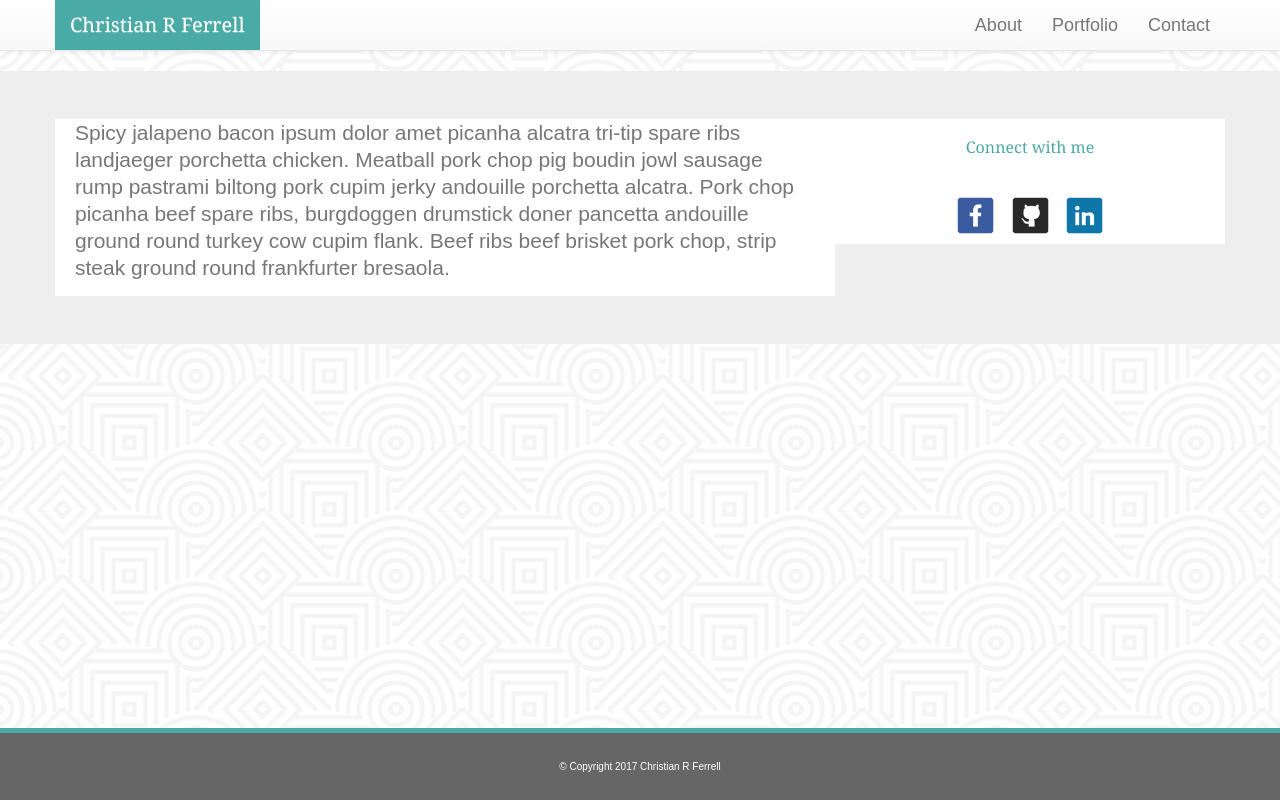
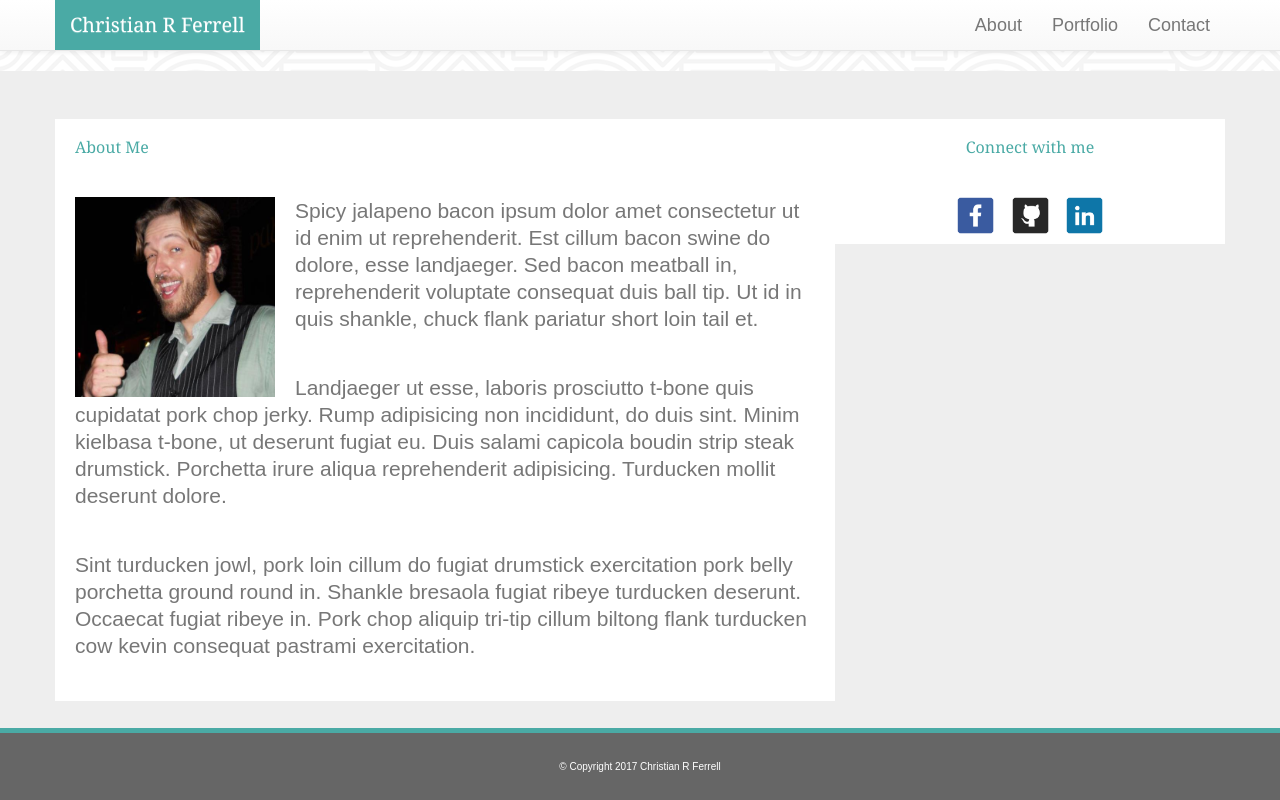
Before and after one commit to CRFerrell77/Bootstrap-Portfolio, a plain HTML site: page index.html in a window 1280 px wide. Drawn offline with nearby package versions, Linux system fonts and the light colour scheme.

Commit message:
upload: main info set now. minor tweeks on email form

```diff
--- a/assets/css/style.css
+++ b/assets/css/style.css
@@ -30,8 +30,8 @@
 #bioImage {
     width: 200px;
     height: 200px;
-    /* margin-right: 20px;
-    float: left; */
+    margin-right: 20px;
+
 }
 
 #linkImage {
@@ -77,6 +77,7 @@ footer {
     border-style: solid;
     border-width: 5px 0px 0px 0px;
     border-color: #4aaaa5;
+    /* sticky footer */
     position: absolute;
     left: 0 ; right: 0; bottom: 0;
     height:[footer-height]
--- a/index.html
+++ b/index.html
@@ -84,9 +84,31 @@
 			<div class="row">
 
 				<div class="firstCol col-md-8"> <!-- Changes by page -->
+
+					<h2>
+						About Me
+					</h2>
+
+					<img class="pull-left" id="bioImage" src="assets\images\pictureBrok.jpg">
+
 					<p>
-						Spicy jalapeno bacon ipsum dolor amet picanha alcatra tri-tip spare ribs landjaeger porchetta chicken. Meatball pork chop pig boudin jowl sausage rump pastrami biltong pork cupim jerky andouille porchetta alcatra. Pork chop picanha beef spare ribs, burgdoggen drumstick doner pancetta andouille ground round turkey cow cupim flank. Beef ribs beef brisket pork chop, strip steak ground round frankfurter bresaola.
+						Spicy jalapeno bacon ipsum dolor amet consectetur ut id enim ut reprehenderit. Est cillum bacon swine do dolore, esse landjaeger. Sed bacon meatball in, reprehenderit voluptate consequat duis ball tip. Ut id in quis shankle, chuck flank pariatur short loin tail et.
 					</p>
+
+					<br>
+
+					<p>
+						Landjaeger ut esse, laboris prosciutto t-bone quis cupidatat pork chop jerky. Rump adipisicing non incididunt, do duis sint. Minim kielbasa t-bone, ut deserunt fugiat eu. Duis salami capicola boudin strip steak drumstick. Porchetta irure aliqua reprehenderit adipisicing. Turducken mollit deserunt dolore.
+					</p>
+
+					<br>
+
+					<p>
+						Sint turducken jowl, pork loin cillum do fugiat drumstick exercitation pork belly porchetta ground round in. Shankle bresaola fugiat ribeye turducken deserunt. Occaecat fugiat ribeye in. Pork chop aliquip tri-tip cillum biltong flank turducken cow kevin consequat pastrami exercitation.
+					</p>
+
+					<br>
+
 				</div>
 
 				<div class="secondCol col-md-4">
```
Also changed, not shown: contact.html (+1 -1 lines).
